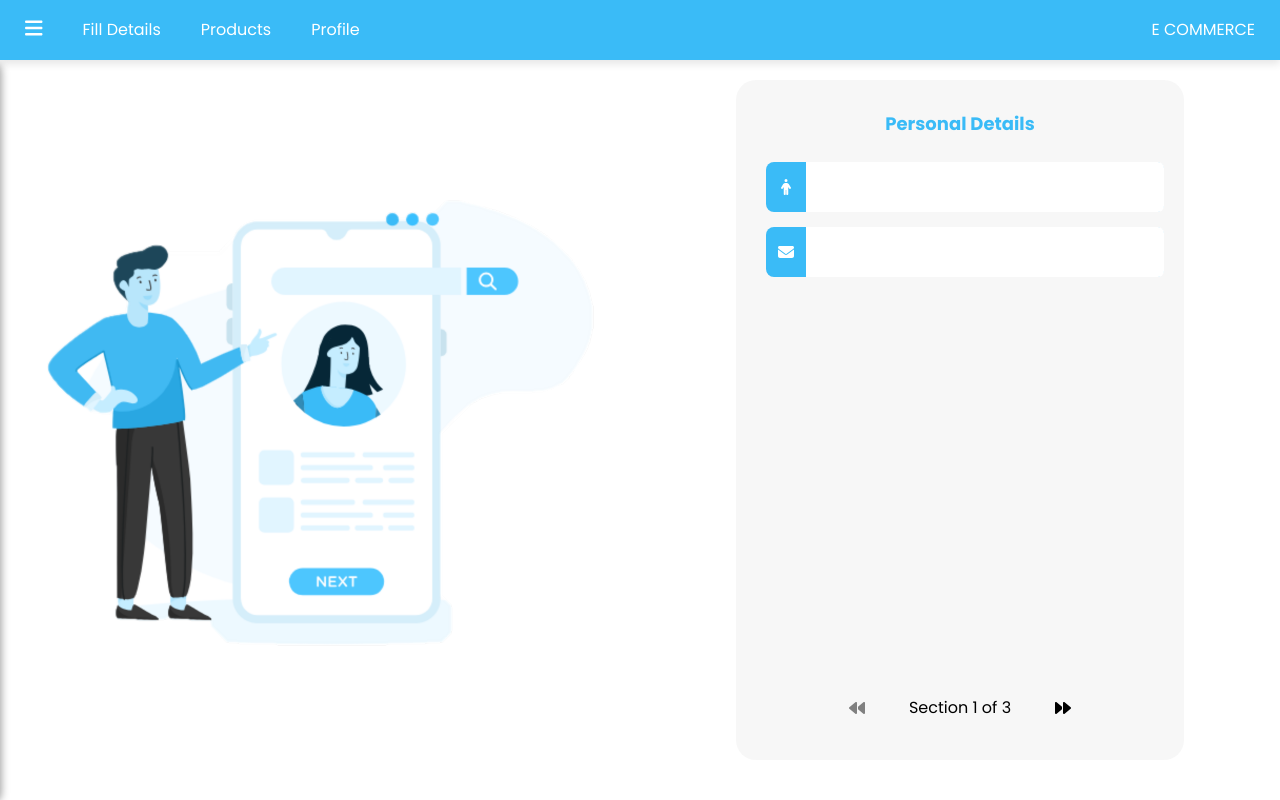
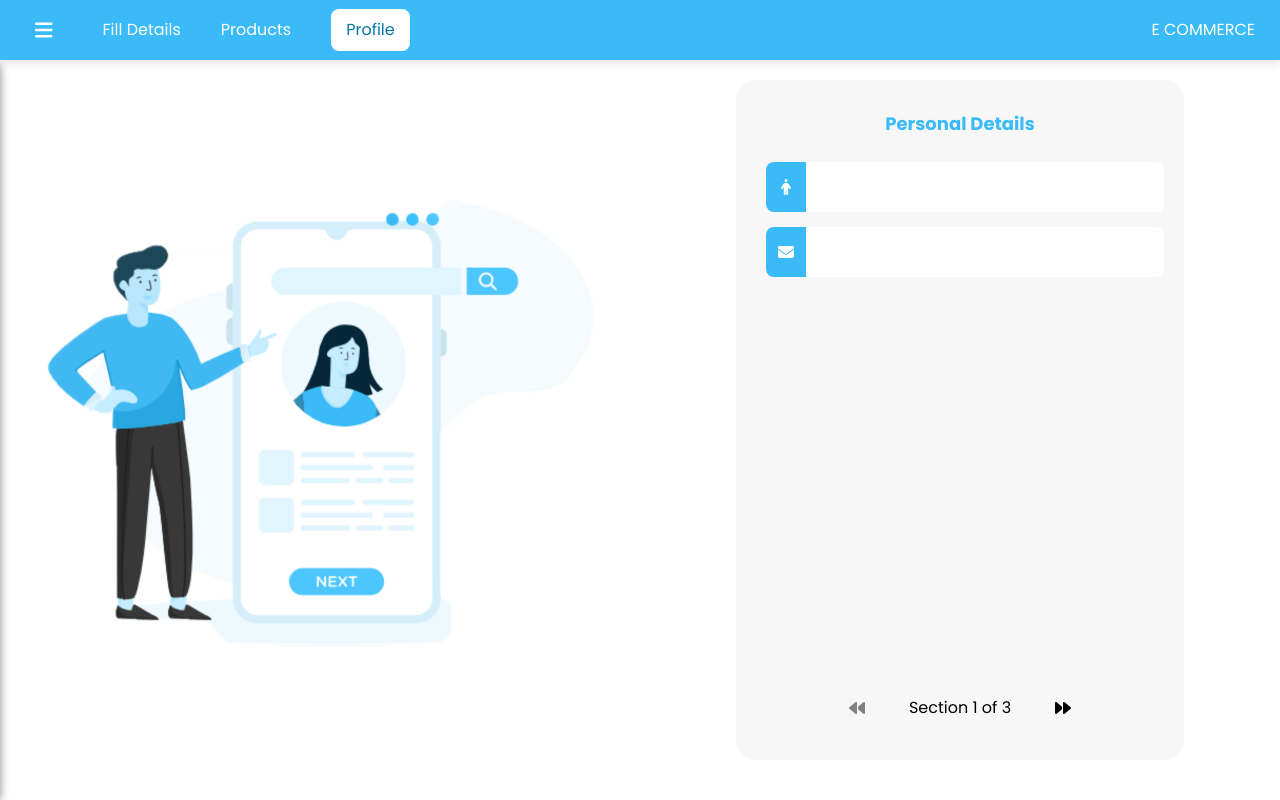
Before and after one commit to U-Shamitha/E-Commerce-DB, a React (Create React App) app in the folder frontend/: page /#/profile in a window 1280 px wide. Built offline with nearby package versions, Linux system fonts and the light colour scheme.

Commit message:
01-02-14 source code

```diff
--- a/frontend/src/components/MultiStepForm.js
+++ b/frontend/src/components/MultiStepForm.js
@@ -7,7 +7,7 @@ import { FontAwesomeIcon } from '@fortawesome/react-fontawesome';
 import { faAddressBook, faBackward, faCheck, faCity, faClock, faCode, faDiagramNext, faDiagramPredecessor, faEllipsisH, faEnvelope, faExclamation, faForward, faIdCard, faLocation, faLock, faPerson, faWarning } from '@fortawesome/free-solid-svg-icons';
 import { useDispatch } from 'react-redux';
 import { setIsSideBarOpen } from '../redux/filterOptionsSlice';
-import { fetchUser } from '../redux/userSlice';
+import { fetchUser, setActiveTab } from '../redux/userSlice';
 
 // Component for Personal Details step
 const PersonalDetailsStep = ({ onNext, data, onChange }) => {
@@ -338,6 +338,7 @@ const MultiStepForm = () => {
   const navigate = useNavigate();
 
   useEffect(()=>{
+    dispatch(setActiveTab("fillDetails"));
     dispatch(setIsSideBarOpen(false));
   },[])
 
--- a/frontend/src/components/Navbar.js
+++ b/frontend/src/components/Navbar.js
@@ -5,6 +5,7 @@ import { FontAwesomeIcon } from '@fortawesome/react-fontawesome';
 import { faBars } from '@fortawesome/free-solid-svg-icons';
 import { Link } from 'react-router-dom';
 import '../styles/Navbar.css'
+import { useSelector } from 'react-redux';
 
 const StyledNav = styled.nav`
   background-color: ${primaryColor};
@@ -22,15 +23,19 @@ const StyledNav = styled.nav`
 `;
 
 const Navbar = ({toggleSidebar}) =>{
+
+    const {activeTab} = useSelector((state)=> state.user);
+    console.log("activeTab", activeTab)
+
     return(
         <StyledNav>
-            <div style={{display:'flex', gap:'40px'}}>
-                <FontAwesomeIcon icon={faBars}  onClick={toggleSidebar} size='lg'/>
-                <Link to="/fillDetails">Fill Details</Link>
-                <Link to="/products">Products</Link>
-                <Link to="/profile">Profile</Link>
+            <div style={{display:'flex', gap:'40px', height:'60px', alignItems:'center', margin:'0px'}}>
+                <FontAwesomeIcon icon={faBars}  onClick={toggleSidebar} size='lg' style={{padding:'10px'}}/>
+                <Link to="/fillDetails" className={activeTab==="fillDetails" ? 'activeTab':''}><p className='nav-link-txt'>Fill Details</p></Link>
+                <Link to="/products" className={activeTab==="product" ? 'activeTab':''}><p className='nav-link-txt'>Products</p></Link>
+                <Link to="/profile" className={activeTab==="profile" ? 'activeTab':''}><p className='nav-link-txt'>Profile</p></Link>
             </div>
-            <Link to="/">E COMMERCE</Link>
+            <Link to="/"><p className='nav-link-txt'>E COMMERCE</p></Link>
         </StyledNav>
     )
 }
--- a/frontend/src/components/ProductGrid.js
+++ b/frontend/src/components/ProductGrid.js
@@ -4,6 +4,7 @@ import StarRating from './StarRating';
 import { useDispatch, useSelector } from 'react-redux';
 import { setIsSideBarOpen } from '../redux/filterOptionsSlice';
 import { primaryColor } from '../values/color';
+import { setActiveTab } from '../redux/userSlice';
 
 const ProductGrid = () => {
 
@@ -16,6 +17,7 @@ const ProductGrid = () => {
 
   useEffect(() => {
     //Open side bar
+    dispatch(setActiveTab("product"));
     dispatch(setIsSideBarOpen(true));
 
     // Fetch products
--- a/frontend/src/components/Profile.js
+++ b/frontend/src/components/Profile.js
@@ -18,6 +18,7 @@ import {
   faPerson,
 } from '@fortawesome/free-solid-svg-icons';
 import { primaryColor } from '../values/color';
+import { setActiveTab } from '../redux/userSlice';
 
 const Profile = () => {
   const user = useSelector((state) => state.user.user);
@@ -38,6 +39,7 @@ const Profile = () => {
   const dispatch = useDispatch();
 
   useEffect(() => {
+    dispatch(setActiveTab("profile"));
     dispatch(setIsSideBarOpen(false));
   }, []);
 
--- a/frontend/src/redux/userSlice.js
+++ b/frontend/src/redux/userSlice.js
@@ -2,6 +2,7 @@ import { createAsyncThunk, createSlice } from '@reduxjs/toolkit'
 
 const initialState = {
   user: localStorage.getItem('formData') ? JSON.parse(localStorage.getItem('formData')) : {},
+  activeTab: 'product',
   isLoading: false,
   error: null,
 }
@@ -25,14 +26,18 @@ export const fetchUser = createAsyncThunk(
 )
 
 export const setUser = createAsyncThunk(
-    'user/setUser',
-    async (data) => {
+  'user/setUser',
+  async (data) => {
+    return data
+  }
+)
 
-          return data
-
-    }
-  )
-
+export const setActiveTab = createAsyncThunk(
+  'user/setActiveTab',
+  async (data) => {
+    return data
+  }
+)
 
 export const userSlice = createSlice({
   name: 'user',
@@ -52,9 +57,11 @@ export const userSlice = createSlice({
       state.error = action.error.message
     })
     builder.addCase(setUser.fulfilled,(state,action)=>{
-        state.user = action.payload
+        state.user.user = action.payload
     })
-
+    builder.addCase(setActiveTab.fulfilled,(state,action)=>{
+      state.activeTab = action.payload
+  })
   },
 })
 
--- a/frontend/src/styles/Navbar.css
+++ b/frontend/src/styles/Navbar.css
@@ -1,8 +1,29 @@
 a{
     color: white;
     text-decoration: none;
+    height: 70%;
 }
 
 a:hover{
     color: rgb(5, 117, 168);
+    transition: color 0.4s;
 }
+
+svg:hover{
+    color: rgb(5, 117, 168);
+    transition: color 0.4s;
+}
+
+.activeTab{
+    color: rgb(5, 117, 168);
+    background-color: white;
+    padding: 15px;
+    border-radius: 8px;
+    transition: padding 0.2s;
+}
+
+.nav-link-txt{
+    height:100%;
+    display:flex;
+    align-items:center;
+}
```
